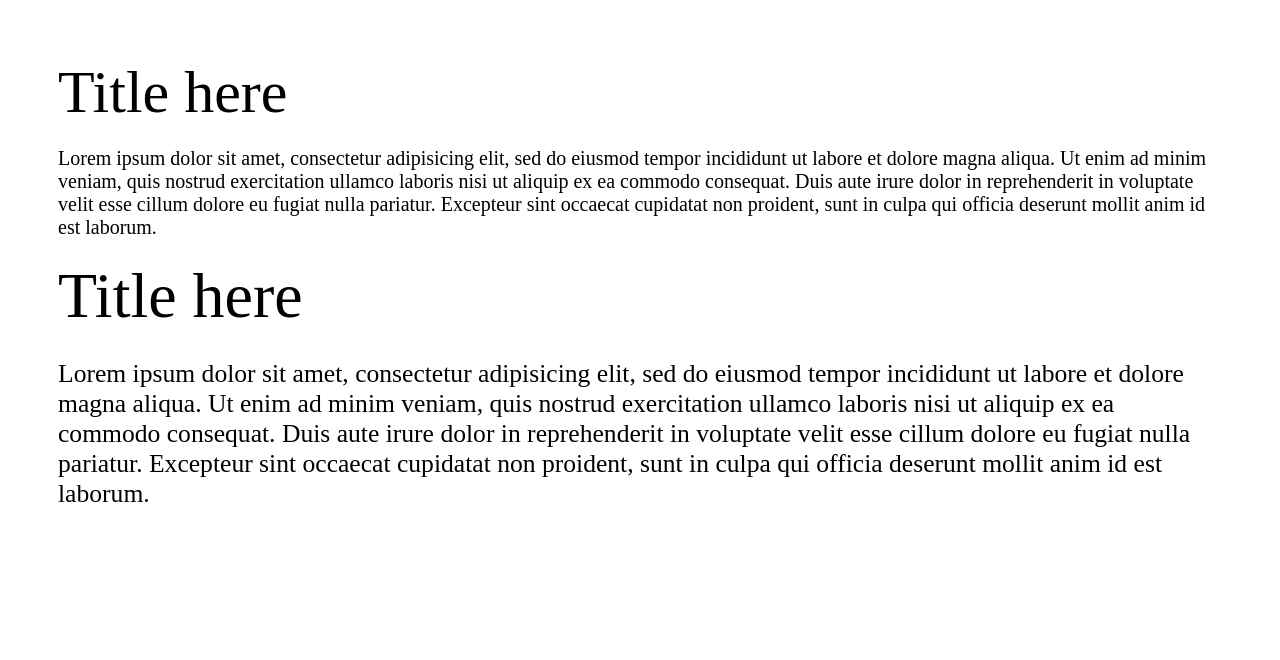
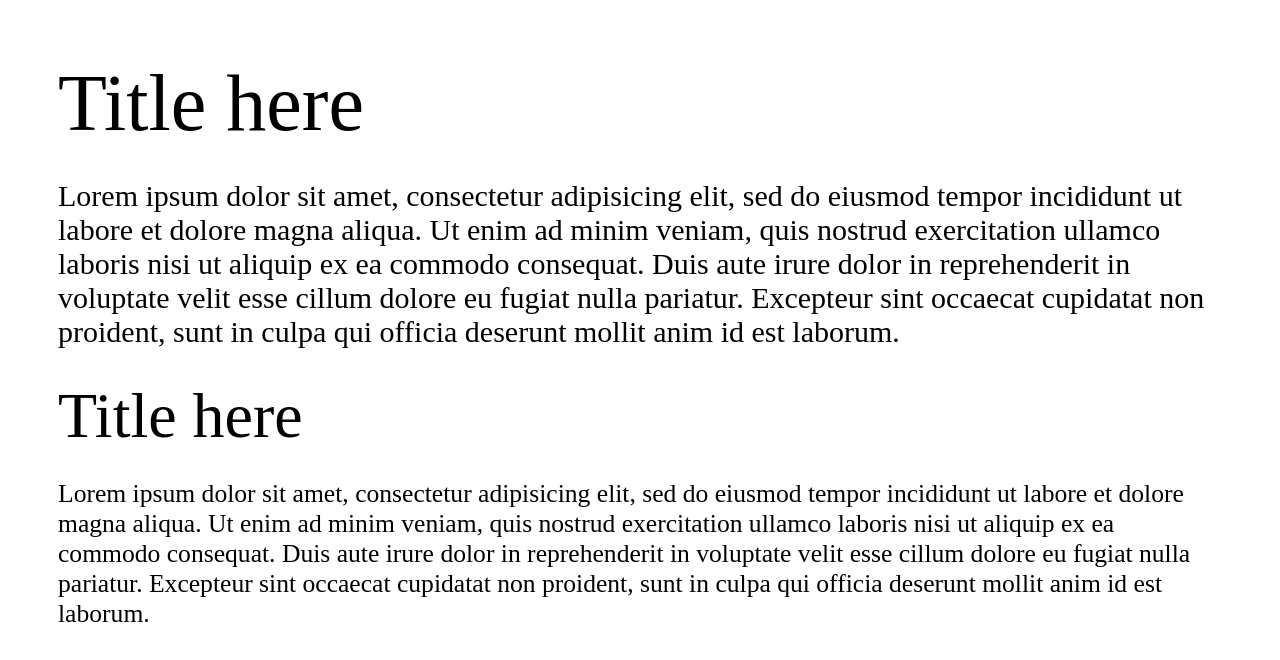
Before and after one commit to BoualemSasfi/HTML_CSS_RESPONSIVE_TEXT, a plain HTML site: page index.html in a window 1280 px wide. Drawn offline with Linux system fonts and the light colour scheme.

Commit message:
update css

```diff
--- a/style.css
+++ b/style.css
@@ -2,9 +2,17 @@
 .test{
 padding: 50px;
 }
-
-/* If the screen size is 601px wide or more, set the font-size of <div> to 80px */
-@media screen and (min-width: 601px) {
+/* If the screen size is 901px wide or more */
+@media screen and (min-width: 901px){
+  .container a {
+    font-size: 80px;
+  }
+  .container p {
+    font-size: 30px;
+  }
+}
+/* If the screen size is between 601px and 900px */
+@media screen and (min-width: 601px)and(max-width: 900px) {
   .container a {
     font-size: 60px;
   }
```
